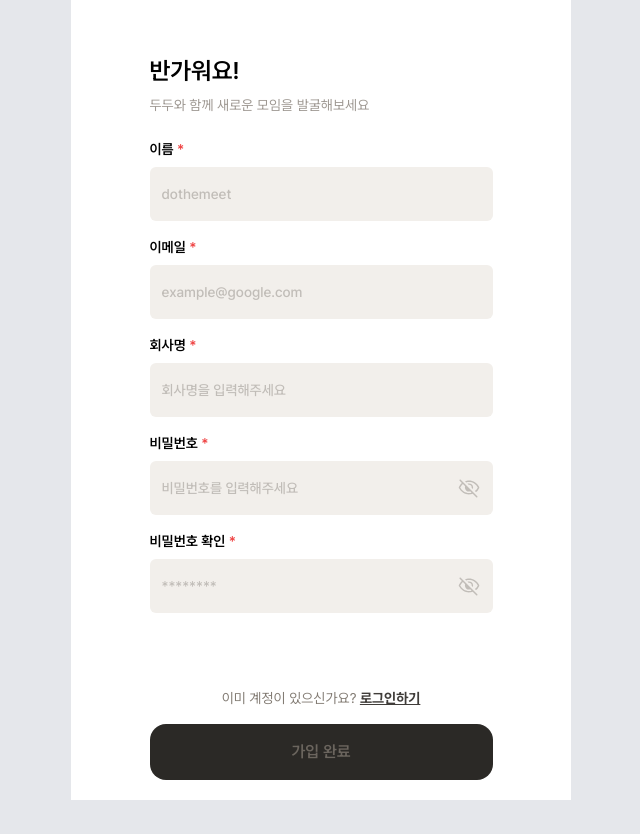
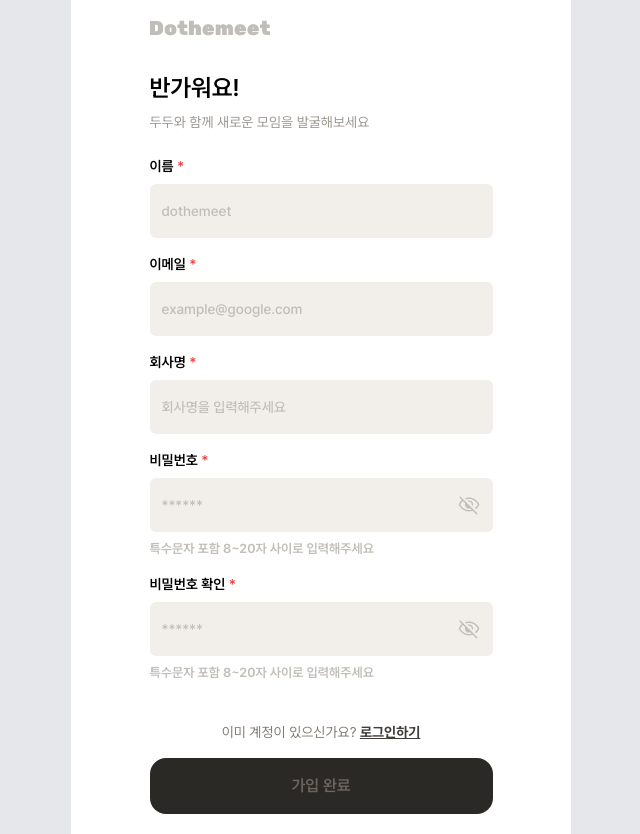
Before and after one commit to doy00/moim-platform-nextjs-typescript, a Next.js app: page /auth/signup in a window 1280 px wide. Shown: the whole page, without its empty margins (319-959 px from the left). Before the commit the page ends 800 px from the top, so only its background shows below. Built offline with nearby package versions, Linux system fonts and the light colour scheme; no server answers.

Commit message:
style: 피그마에 맞게 styling

```diff
--- /dev/null
+++ b/src/components/auth/DudemeetLogo.tsx
@@ -0,0 +1,53 @@
+interface DudemeetLogoProps {
+  className?: string;
+}
+
+export default function DudemeetLogo({ className }: DudemeetLogoProps) {
+  return (
+    <svg
+      className={className}
+      width="120"
+      height="16"
+      viewBox="0 0 120 16"
+      fill="none"
+      xmlns="http://www.w3.org/2000/svg"
+    >
+      <path
+        d="M116.753 8.10073V10.3193C116.753 10.9915 117.042 11.3277 117.62 11.3277H119.456C119.603 11.3277 119.731 11.3815 119.839 11.489C119.946 11.5966 120 11.7243 120 11.8722V14.5143C120 14.6622 119.946 14.7899 119.839 14.8975C119.731 15.005 119.603 15.0588 119.456 15.0588H117.177C113.815 15.0588 112.134 13.6134 112.134 10.7226V8.10073H110.541C110.393 8.10073 110.265 8.04695 110.158 7.93938C110.05 7.83182 109.997 7.70408 109.997 7.55618V5.1158C109.997 4.9679 110.05 4.84017 110.158 4.7326C110.265 4.62504 110.393 4.57126 110.541 4.57126H112.134V1.28381C112.134 1.1359 112.188 1.00817 112.296 0.900605C112.403 0.79304 112.531 0.739258 112.679 0.739258H116.208C116.356 0.739258 116.484 0.79304 116.592 0.900605C116.699 1.00817 116.753 1.1359 116.753 1.28381V4.57126H119.294C119.442 4.57126 119.57 4.62504 119.677 4.7326C119.785 4.84017 119.839 4.9679 119.839 5.1158V7.55618C119.839 7.70408 119.785 7.83182 119.677 7.93938C119.57 8.04695 119.442 8.10073 119.294 8.10073H116.753Z"
+        fill="#C1BDB8"
+      />
+      <path
+        d="M108.45 11.005H102.44V11.1059C102.44 11.9261 102.702 12.3362 103.227 12.3362C103.375 12.3362 103.556 12.2286 103.771 12.0135C103.987 11.7983 104.222 11.6908 104.477 11.6908H108.289C108.585 11.6908 108.733 11.8387 108.733 12.1345C108.733 12.7933 108.235 13.479 107.24 14.1916C106.259 14.9043 104.921 15.2606 103.227 15.2606C101.546 15.2606 100.168 14.8236 99.0923 13.9496C98.0301 13.0622 97.499 11.8454 97.499 10.2991V9.33106C97.499 7.86549 98.0436 6.67555 99.1327 5.76125C100.222 4.8335 101.647 4.36963 103.408 4.36963C105.183 4.36963 106.555 4.88729 107.523 5.9226C108.504 6.95791 108.995 8.26886 108.995 9.85544V10.4605C108.995 10.6084 108.941 10.7361 108.834 10.8437C108.726 10.9513 108.598 11.005 108.45 11.005ZM104.054 8.40331C104.054 7.59658 103.785 7.19321 103.247 7.19321C102.709 7.19321 102.44 7.59658 102.44 8.40331V8.48399H104.054V8.40331Z"
+        fill="#C1BDB8"
+      />
+      <path
+        d="M95.5498 11.005H89.5397V11.1059C89.5397 11.9261 89.8018 12.3362 90.3262 12.3362C90.4741 12.3362 90.6556 12.2286 90.8708 12.0135C91.0859 11.7983 91.3212 11.6908 91.5767 11.6908H95.3885C95.6843 11.6908 95.8322 11.8387 95.8322 12.1345C95.8322 12.7933 95.3347 13.479 94.3397 14.1916C93.3582 14.9043 92.0204 15.2606 90.3262 15.2606C88.6455 15.2606 87.2673 14.8236 86.1917 13.9496C85.1295 13.0622 84.5984 11.8454 84.5984 10.2991V9.33106C84.5984 7.86549 85.1429 6.67555 86.232 5.76125C87.3211 4.8335 88.7464 4.36963 90.5077 4.36963C92.2826 4.36963 93.654 4.88729 94.6221 5.9226C95.6036 6.95791 96.0944 8.26886 96.0944 9.85544V10.4605C96.0944 10.6084 96.0406 10.7361 95.933 10.8437C95.8255 10.9513 95.6977 11.005 95.5498 11.005ZM91.1531 8.40331C91.1531 7.59658 90.8842 7.19321 90.3464 7.19321C89.8086 7.19321 89.5397 7.59658 89.5397 8.40331V8.48399H91.1531V8.40331Z"
+        fill="#C1BDB8"
+      />
+      <path
+        d="M77.5344 7.97978C77.3193 7.97978 77.1311 8.06045 76.9697 8.2218C76.8218 8.38314 76.7479 8.62516 76.7479 8.94786V14.5143C76.7479 14.6622 76.6941 14.79 76.5865 14.8975C76.479 15.0051 76.3512 15.0589 76.2033 15.0589H72.6537C72.5058 15.0589 72.378 15.0051 72.2705 14.8975C72.1629 14.79 72.1091 14.6622 72.1091 14.5143V9.08904C72.1091 8.34953 71.8402 7.97978 71.3024 7.97978C71.0738 7.97978 70.8789 8.06717 70.7175 8.24196C70.5696 8.40331 70.4957 8.63189 70.4957 8.92769V14.5143C70.4957 14.6622 70.4419 14.79 70.3343 14.8975C70.2267 15.0051 70.099 15.0589 69.9511 15.0589H66.3208C66.1729 15.0589 66.0452 15.0051 65.9376 14.8975C65.83 14.79 65.7762 14.6622 65.7762 14.5143V5.11586C65.7762 4.96796 65.83 4.84023 65.9376 4.73266C66.0452 4.6251 66.1729 4.57131 66.3208 4.57131H69.6486C69.7965 4.57131 69.9242 4.6251 70.0318 4.73266C70.1393 4.84023 70.1931 4.96796 70.1931 5.11586V5.78142C70.462 5.43183 70.8452 5.11586 71.3427 4.8335C71.894 4.52425 72.5125 4.36963 73.1982 4.36963C74.6772 4.36963 75.6722 4.9209 76.1831 6.02344C76.5058 5.55284 76.9495 5.16292 77.5143 4.85367C78.079 4.53098 78.6639 4.36963 79.2689 4.36963C80.358 4.36963 81.2454 4.75283 81.9311 5.51923C82.6303 6.28563 82.9799 7.42851 82.9799 8.94786V14.5143C82.9799 14.6622 82.9261 14.79 82.8186 14.8975C82.711 15.0051 82.5833 15.0589 82.4354 15.0589H78.8857C78.7378 15.0589 78.6101 15.0051 78.5025 14.8975C78.395 14.79 78.3412 14.6622 78.3412 14.5143V9.08904C78.3412 8.34953 78.0723 7.97978 77.5344 7.97978Z"
+        fill="#C1BDB8"
+      />
+      <path
+        d="M63.5246 11.005H57.5144V11.1059C57.5144 11.9261 57.7766 12.3362 58.301 12.3362C58.4489 12.3362 58.6304 12.2286 58.8455 12.0135C59.0606 11.7983 59.2959 11.6908 59.5514 11.6908H63.3632C63.659 11.6908 63.8069 11.8387 63.8069 12.1345C63.8069 12.7933 63.3094 13.479 62.3145 14.1916C61.3329 14.9043 59.9951 15.2606 58.301 15.2606C56.6202 15.2606 55.2421 14.8236 54.1664 13.9496C53.1042 13.0622 52.5731 11.8454 52.5731 10.2991V9.33106C52.5731 7.86549 53.1177 6.67555 54.2068 5.76125C55.2959 4.8335 56.7211 4.36963 58.4825 4.36963C60.2573 4.36963 61.6287 4.88729 62.5968 5.9226C63.5784 6.95791 64.0691 8.26886 64.0691 9.85544V10.4605C64.0691 10.6084 64.0153 10.7361 63.9078 10.8437C63.8002 10.9513 63.6725 11.005 63.5246 11.005ZM59.1279 8.40331C59.1279 7.59658 58.8589 7.19321 58.3211 7.19321C57.7833 7.19321 57.5144 7.59658 57.5144 8.40331V8.48399H59.1279V8.40331Z"
+        fill="#C1BDB8"
+      />
+      <path
+        d="M43.8741 9.08898V14.5143C43.8741 14.6622 43.8203 14.7899 43.7128 14.8975C43.6052 15.005 43.4775 15.0588 43.3296 15.0588H39.3967C39.2488 15.0588 39.1211 15.005 39.0135 14.8975C38.906 14.7899 38.8522 14.6622 38.8522 14.5143V1.28381C38.8522 1.1359 38.906 1.00817 39.0135 0.900605C39.1211 0.79304 39.2488 0.739258 39.3967 0.739258H43.3296C43.4775 0.739258 43.6052 0.79304 43.7128 0.900605C43.8203 1.00817 43.8741 1.1359 43.8741 1.28381V5.62001C44.6405 4.78639 45.622 4.36957 46.8187 4.36957C48.0154 4.36957 49.0036 4.75949 49.7835 5.53934C50.5633 6.31919 50.9532 7.45534 50.9532 8.9478V14.4941C50.9532 14.642 50.8994 14.7698 50.7919 14.8773C50.6843 14.9849 50.5566 15.0387 50.4087 15.0387H46.4557C46.3078 15.0387 46.18 14.9849 46.0725 14.8773C45.9649 14.7698 45.9111 14.642 45.9111 14.4941V9.08898C45.9111 8.34947 45.5683 7.97972 44.8825 7.97972C44.2102 7.97972 43.8741 8.34947 43.8741 9.08898Z"
+        fill="#C1BDB8"
+      />
+      <path
+        d="M34.1885 8.10073V10.3193C34.1885 10.9915 34.4776 11.3277 35.0558 11.3277H36.8911C37.039 11.3277 37.1667 11.3815 37.2743 11.489C37.3819 11.5966 37.4357 11.7243 37.4357 11.8722V14.5143C37.4357 14.6622 37.3819 14.7899 37.2743 14.8975C37.1667 15.005 37.039 15.0588 36.8911 15.0588H34.6121C31.2507 15.0588 29.57 13.6134 29.57 10.7226V8.10073H27.9767C27.8288 8.10073 27.701 8.04695 27.5935 7.93938C27.4859 7.83182 27.4321 7.70408 27.4321 7.55618V5.1158C27.4321 4.9679 27.4859 4.84017 27.5935 4.7326C27.701 4.62504 27.8288 4.57126 27.9767 4.57126H29.57V1.28381C29.57 1.1359 29.6238 1.00817 29.7313 0.900605C29.8389 0.79304 29.9666 0.739258 30.1145 0.739258H33.644C33.7919 0.739258 33.9196 0.79304 34.0272 0.900605C34.1348 1.00817 34.1885 1.1359 34.1885 1.28381V4.57126H36.7298C36.8777 4.57126 37.0054 4.62504 37.113 4.7326C37.2205 4.84017 37.2743 4.9679 37.2743 5.1158V7.55618C37.2743 7.70408 37.2205 7.83182 37.113 7.93938C37.0054 8.04695 36.8777 8.10073 36.7298 8.10073H34.1885Z"
+        fill="#C1BDB8"
+      />
+      <path
+        d="M14.718 10.5008V9.12938C14.718 7.59658 15.2626 6.42008 16.3517 5.5999C17.4408 4.77972 18.8458 4.36963 20.5669 4.36963C22.2879 4.36963 23.693 4.77972 24.7821 5.5999C25.8712 6.42008 26.4157 7.59658 26.4157 9.12938V10.5008C26.4157 12.0471 25.8913 13.2303 24.8426 14.0505C23.7938 14.8572 22.3686 15.2606 20.5669 15.2606C18.7651 15.2606 17.3399 14.8572 16.2912 14.0505C15.2424 13.2303 14.718 12.0471 14.718 10.5008ZM21.4744 10.6622V8.96803C21.4744 8.45709 21.4072 8.10079 21.2728 7.8991C21.1383 7.69742 20.903 7.59658 20.5669 7.59658C20.2307 7.59658 19.9954 7.69742 19.861 7.8991C19.7265 8.10079 19.6593 8.45709 19.6593 8.96803V10.6622C19.6593 11.2 19.7265 11.563 19.861 11.7513C19.9954 11.9395 20.2307 12.0336 20.5669 12.0336C20.903 12.0336 21.1383 11.9328 21.2728 11.7311C21.4072 11.5294 21.4744 11.1731 21.4744 10.6622Z"
+        fill="#C1BDB8"
+      />
+      <path
+        d="M0.544547 0.94043H6.35305C8.31611 0.94043 9.92958 1.43119 11.1935 2.41272C12.4708 3.38081 13.1095 4.73881 13.1095 6.48674V9.49184C13.1095 11.3204 12.491 12.7053 11.254 13.6465C10.017 14.5877 8.39006 15.0583 6.37322 15.0583H0.544547C0.396645 15.0583 0.268912 15.0045 0.161347 14.897C0.0537823 14.7894 0 14.6617 0 14.5138V1.48498C0 1.33708 0.0537823 1.20934 0.161347 1.10178C0.268912 0.994212 0.396645 0.94043 0.544547 0.94043ZM5.0421 4.87327V11.1255H6.35305C6.8102 11.1255 7.17323 10.991 7.44214 10.7221C7.7245 10.4398 7.86568 10.0297 7.86568 9.49184V6.48674C7.86568 5.4111 7.36147 4.87327 6.35305 4.87327H5.0421Z"
+        fill="#C1BDB8"
+      />
+    </svg>
+  );
+}
--- a/src/components/auth/SignInForm.tsx
+++ b/src/components/auth/SignInForm.tsx
@@ -9,6 +9,7 @@ import { useForm } from 'react-hook-form';
 import AuthButton from './AuthButton';
 import AuthInput from './AuthInput';
 import AuthQuestions from './AuthQuestions';
+import DudemeetLogo from './DudemeetLogo';
 
 export default function SignInForm() {
   const router = useRouter();
@@ -58,12 +59,15 @@ export default function SignInForm() {
   }, [signInError]);
 
   return (
-    <div className="w-[343px] h-dvh flex flex-col items-center justify-center py-5">
+    <div className="w-[343px] h-dvh flex flex-col items-center justify-center pb-5">
+      <div className="w-full h-14 flex items-center">
+        <DudemeetLogo />
+      </div>
       <form
         onSubmit={handleSubmit(onSubmit)}
         className="w-full h-full flex flex-col items-center justify-center"
       >
-        <div className="flex-1 w-full flex flex-col items-center justify-center gap-6">
+        <div className="flex-1 w-full flex flex-col items-center pt-16 gap-6">
           <h3 className="text-title-1 text-left w-full font-semibold">로그인</h3>
           {isSignInPending && <div>로딩 중...</div>}
           <div className="w-full flex flex-col items-center justify-center gap-10">
@@ -113,7 +117,7 @@ export default function SignInForm() {
                 </label>
                 <AuthInput
                   type="password"
-                  placeholder="비밀번호를 입력해주세요"
+                  placeholder="******"
                   className={cn(
                     'h-[54px]',
                     (errors.password || signInError?.code === 'INVALID_CREDENTIALS') &&
--- a/src/components/auth/SignUpForm.tsx
+++ b/src/components/auth/SignUpForm.tsx
@@ -9,6 +9,7 @@ import { useForm } from 'react-hook-form';
 import AuthButton from './AuthButton';
 import AuthInput from './AuthInput';
 import AuthQuestions from './AuthQuestions';
+import DudemeetLogo from './DudemeetLogo';
 
 export default function SignUpForm() {
   const router = useRouter();
@@ -81,9 +82,12 @@ export default function SignUpForm() {
 
   return (
     <div className="w-[343px] h-full min-h-dvh flex flex-col items-center justify-center">
+      <div className="w-full h-14 flex items-center">
+        <DudemeetLogo />
+      </div>
       <form
         onSubmit={handleSubmit(onSubmit)}
-        className="w-full min-h-dvh flex flex-col items-center justify-center gap-10 py-5"
+        className="w-full flex flex-col items-center justify-center gap-10 pt-4 pb-5"
       >
         <div className="flex-1 w-full flex flex-col items-center justify-center gap-6">
           <div className="w-full flex flex-col items-center justify-center gap-2">
@@ -140,7 +144,7 @@ export default function SignUpForm() {
                     required: '이메일을 입력해주세요',
                     pattern: {
                       value: /^[^\s@]+@[^\s@]+\.[^\s@]+$/,
-                      message: '올바른 이메일 형식이 아닙니다.',
+                      message: '올바른 이메일을 입력해주세요',
                     },
                     onChange: (e) => {
                       if (signUpError) reset();
@@ -156,7 +160,9 @@ export default function SignUpForm() {
                 )}
                 {signUpError && (
                   <p className="text-red-500 text-label-normal font-medium">
-                    {signUpError.message}
+                    {signUpError.message === '이미 사용 중인 이메일입니다'
+                      ? '중복되는 이메일이 있어요'
+                      : errors.email?.message}
                   </p>
                 )}
               </div>
@@ -194,8 +200,8 @@ export default function SignUpForm() {
                 </label>
                 <AuthInput
                   type="password"
-                  placeholder="비밀번호를 입력해주세요"
-                  name="********"
+                  placeholder="******"
+                  name="password"
                   id={passwordId}
                   className={cn(
                     'h-[54px]',
@@ -205,7 +211,7 @@ export default function SignUpForm() {
                     required: '비밀번호를 입력해주세요',
                     pattern: {
                       value: /^(?=.*[A-Za-z])(?=.*\d)(?=.*[@$!%*#?&])[A-Za-z\d@$!%*#?&]{8,}$/,
-                      message: '비밀번호는 8자 이상으로 숫자 특수문자 포함해주세요',
+                      message: '특수문자 포함 8~20자 사이로 입력해주세요',
                     },
                     onChange: (e) => {
                       if (signUpError) reset();
@@ -214,6 +220,9 @@ export default function SignUpForm() {
                     },
                   })}
                 />
+                <p className="text-label-normal text-gray300 font-semibold">
+                  특수문자 포함 8~20자 사이로 입력해주세요
+                </p>
                 {errors.password && (
                   <p className="text-red-500 text-label-normal font-medium">
                     {errors.password.message}
@@ -226,7 +235,7 @@ export default function SignUpForm() {
                 </label>
                 <AuthInput
                   type="password"
-                  placeholder="********"
+                  placeholder="******"
                   name="passwordConfirm"
                   id={passwordConfirmId}
                   className={cn(
@@ -241,7 +250,7 @@ export default function SignUpForm() {
                         return true;
                       }
                       setIsPasswordConfirmed(false);
-                      return '비밀번호가 일치하지 않습니다.';
+                      return '비밀번호가 일치하지 않아요';
                     },
                     onChange: (e) => {
                       if (signUpError) reset();
@@ -250,6 +259,9 @@ export default function SignUpForm() {
                     },
                   })}
                 />
+                <p className="text-label-normal text-gray300 font-semibold">
+                  특수문자 포함 8~20자 사이로 입력해주세요
+                </p>
                 {errors.passwordConfirm?.message === '비밀번호가 일치하지 않습니다.' && (
                   <p className="text-red-500 text-label-normal font-medium">
                     {errors.passwordConfirm.message}
--- a/src/components/auth/index.ts
+++ b/src/components/auth/index.ts
@@ -6,5 +6,6 @@ export { default as AuthKakao } from './AuthKakao';
 export { default as AuthQuestions } from './AuthQuestions';
 export { default as AuthSelectEmailKakao } from './AuthSelectEmailKakao';
 export { default as DudemeetCharacter } from './DudemeetCharacter';
+export { default as DudemeetLogo } from './DudemeetLogo';
 export { default as SignInForm } from './SignInForm';
 export { default as SignUpForm } from './SignUpForm';
```
